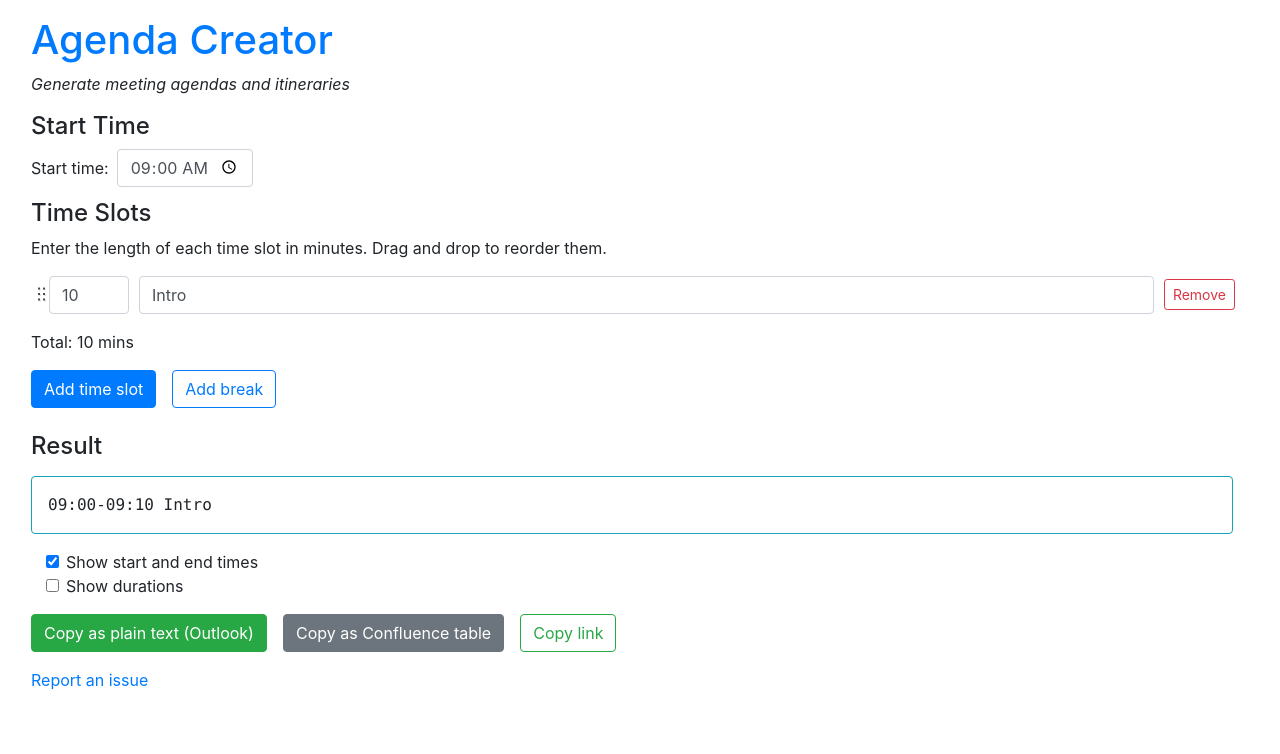
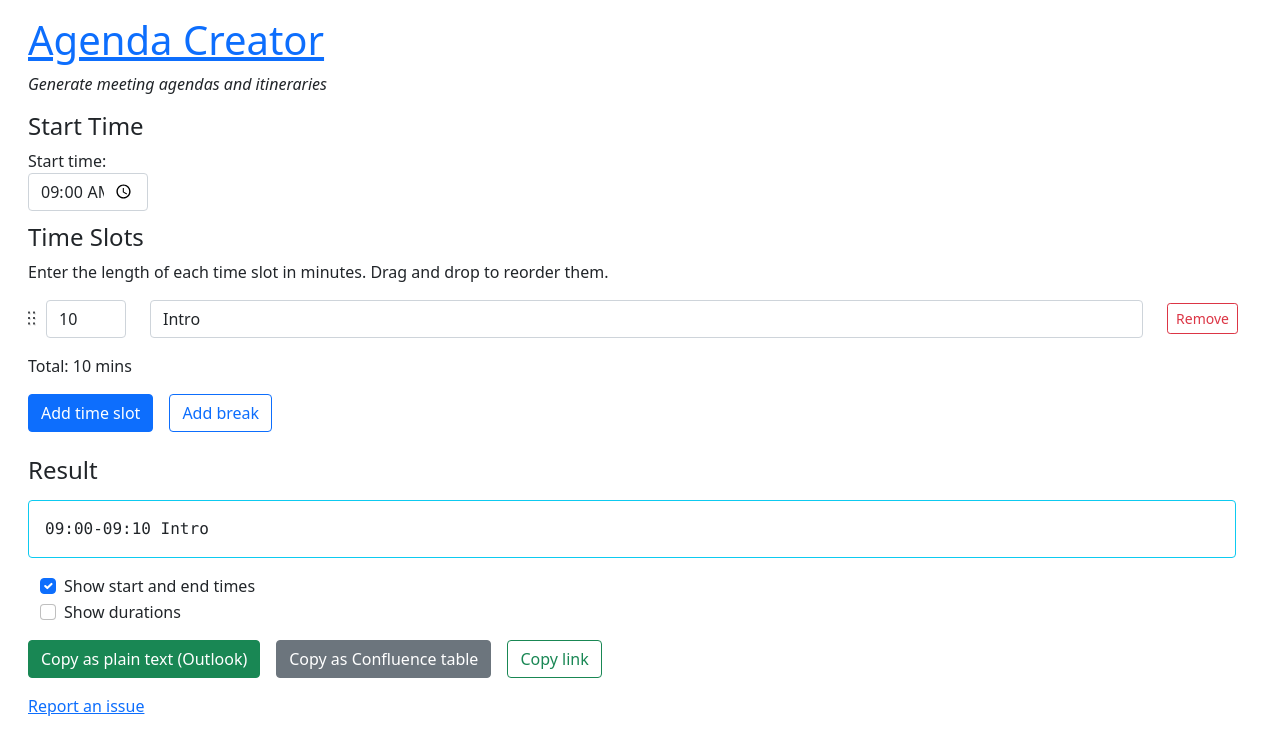
Before and after one commit to patik/agenda-creator, a React (Create React App) app: page / in a window 1280 px wide. Shown: the top 754 px of the page. Built offline with nearby package versions, Linux system fonts and the light colour scheme.

Commit message:
Upgrade to Bootstrap 5

```diff
--- a/package.json
+++ b/package.json
@@ -1,6 +1,6 @@
 {
     "name": "agenda-creator",
-    "version": "1.0.0",
+    "version": "1.1.0",
     "description": "Create meeting agendas with output for Confluence and Outlook",
     "keywords": [],
     "main": "src/index.js",
@@ -13,10 +13,10 @@
         "@types/react-dom": "18.0.3",
         "@types/styled-components": "5.1.25",
         "array-move": "2.2.1",
-        "bootstrap": "4.4.1",
+        "bootstrap": "5.1.3",
         "jquery": "3.6.0",
         "moment": "2.29.3",
-        "popper.js": "1.16.1",
+        "popper.js": "2.0.0-next.4",
         "react": "18.0.0",
         "react-dom": "18.0.0",
         "react-scripts": "3.4.4",
--- a/src/StartTime.tsx
+++ b/src/StartTime.tsx
@@ -6,7 +6,7 @@ const StyledLabel = styled.label`
 `
 
 const StyledInput = styled.input`
-    width: 80px;
+    width: 120px;
 `
 
 function StartTime(props: { time: string; updateTime: (val: string) => void }) {
--- a/src/TimeSlots.tsx
+++ b/src/TimeSlots.tsx
@@ -3,7 +3,11 @@ import styled from 'styled-components'
 import { SortableContainer, SortableElement } from 'react-sortable-hoc'
 import { Slot } from '.'
 
-const Wrapper = styled.form``
+const StyledForm = styled.form``
+
+const Row = styled.div`
+    display: flex;
+`
 
 const Label = styled.label`
     margin-right: 0.5em;
@@ -35,14 +39,11 @@ type TimeSlotItemProps = {
 const TimeSlotItem = SortableElement<TimeSlotItemProps>(
     ({ timeslot, i, callWithRow, updateTime, updateDesc, removeSlot, addSlot }: TimeSlotItemProps) => {
         const addSlotOnEnter: KeyboardEventHandler<HTMLInputElement> = (evt: KeyboardEvent<HTMLInputElement>) =>
-            evt.which === 13 ? addSlot() : 0
+            evt.key === 'Enter' ? addSlot() : 0
 
         return (
-            <div className="timeslot-item form-row mb-2 align-items-center form-group" key={`${timeslot.id}`}>
+            <Row className="timeslot-item mb-2 align-items-center form-floating row" key={`${timeslot.id}`}>
                 <div className="col-auto">
-                    <Label className="sr-only" htmlFor={`${timeslot.id}_time`}>
-                        Duration in minutes
-                    </Label>
                     <NumberInput
                         type="number"
                         className="form-control mb-2"
@@ -55,9 +56,12 @@ const TimeSlotItem = SortableElement<TimeSlotItemProps>(
                         min="0"
                         step="5"
                     />
+                    <Label className="visually-hidden" htmlFor={`${timeslot.id}_time`}>
+                        Duration in minutes
+                    </Label>
                 </div>
                 <DescriptionColumn className="col-auto">
-                    <Label className="sr-only" htmlFor={`${timeslot.id}_desc`}>
+                    <Label className="visually-hidden" htmlFor={`${timeslot.id}_desc`}>
                         Description
                     </Label>
                     <DescInput
@@ -75,7 +79,7 @@ const TimeSlotItem = SortableElement<TimeSlotItemProps>(
                         Remove
                     </button>
                 </div>
-            </div>
+            </Row>
         )
     },
 )
@@ -83,11 +87,11 @@ const TimeSlotItem = SortableElement<TimeSlotItemProps>(
 type TimeSlotListProps = Omit<TimeSlotItemProps, 'timeslot' | 'i'>
 
 const TimeSlotList = SortableContainer<TimeSlotListProps>((props: TimeSlotListProps) => (
-    <Wrapper>
+    <StyledForm>
         {props.slots.map((timeslot, index) => (
             <TimeSlotItem {...props} key={`item-${timeslot.id}`} timeslot={timeslot} index={index} i={index} />
         ))}
-    </Wrapper>
+    </StyledForm>
 ))
 
 type Indices = { oldIndex: number; newIndex: number }
--- a/src/index.tsx
+++ b/src/index.tsx
@@ -1,8 +1,11 @@
 import * as React from 'react'
 import { createRoot } from 'react-dom/client'
 import App from './App'
+import { version } from '../package.json'
 
 const container = document.getElementById('root')
 const root = createRoot(container!)
 
 root.render(<App />)
+
+console.log(`Agenda Creator version ${version}`)
--- a/tsconfig.json
+++ b/tsconfig.json
@@ -12,8 +12,9 @@
     "declarationMap": true,
     "allowJs": true,
     "jsx": "react",
+    "resolveJsonModule": true,
     "moduleResolution": "node",
-    "rootDir": "src",
+    "rootDir": ".",
     "forceConsistentCasingInFileNames": true,
     "noImplicitReturns": true,
     "noImplicitThis": true,
```
